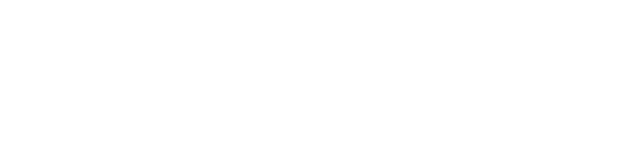
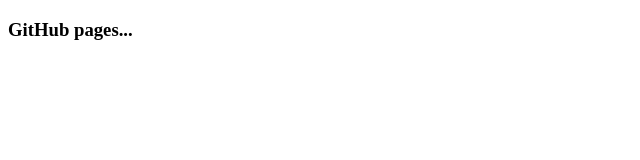
Before and after one commit to jannelansman/pages, a plain HTML site: page index.html in a window 1280 px wide. Shown: the whole page, without its empty margins (0-640 px from the left). Drawn offline with Linux system fonts and the light colour scheme.

Commit message:
Added header

```diff
--- a/index.html
+++ b/index.html
@@ -2,6 +2,7 @@
 <html>
 	<head>
 		<title>GitHub pages</title>
+		<h3>GitHub pages...</h3>
 	</head>
 	<body>
 	</body>
```
